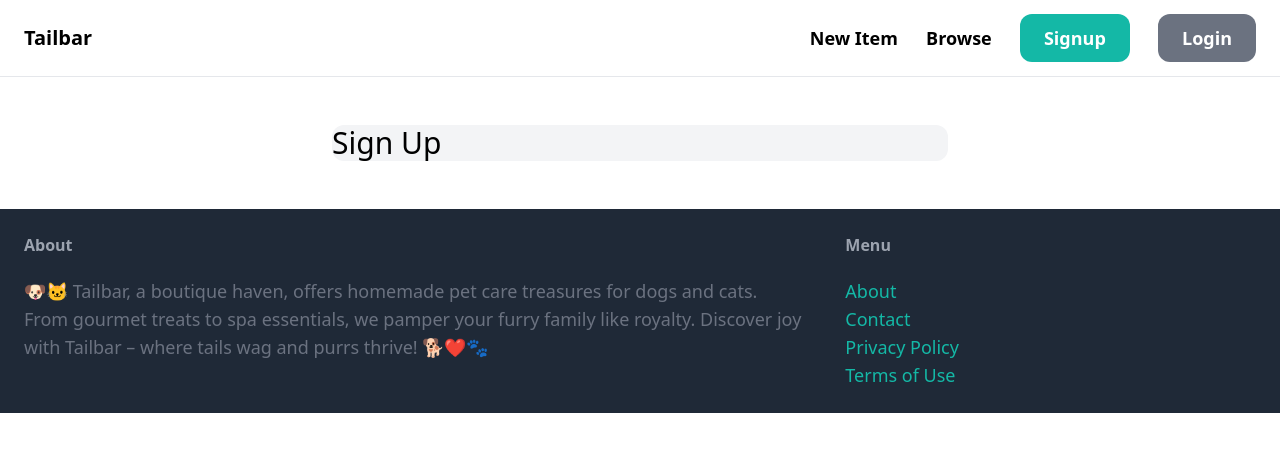
After one commit to iamlydial/tailbar, a Django app: page /signup/ in a window 1280 px wide. The commit adds this page. Shown: the top 452 px of the page. Run offline with Django 4.2, Linux system fonts and the light colour scheme; some libraries are stand-ins or nearby versions.

Commit message:
added signup pages, view, url

```diff
--- /dev/null
+++ b/tailbar/core/forms.py
@@ -0,0 +1,8 @@
+from django import forms
+from django.contrib.auth.forms import UserCreationForm
+from django.contrib.auth.models import User
+
+class SignupForm(UserCreationForm):
+    class Meta:
+        model = User
+        fields = ('username', 'email', 'password1', 'password2')
--- a/tailbar/core/templates/core/base.html
+++ b/tailbar/core/templates/core/base.html
@@ -17,7 +17,7 @@
         >
         <a href="" class="text-lg font-semibold hover:text-gray-500">Browse</a>
         <a
-          href=""
+          href="{% url 'core:signup' %}"
           class="px-6 py-3 text-lg font-semibold bg-teal-500 text-white rounded-xl hover:bg-teal-700"
           >Signup</a
         >
@@ -46,7 +46,7 @@
                 <a href="#" class="text-lg text-teal-500 hover:text-teal-700">About</a>
             </li>
             <li>
-                <a href="{% url 'contact'%}" class="text-lg text-teal-500 hover:text-teal-700">Contact</a>
+                <a href="{% url 'core:contact'%}" class="text-lg text-teal-500 hover:text-teal-700">Contact</a>
             </li>
             <li>
                 <a href="#" class="text-lg text-teal-500 hover:text-teal-700">Privacy Policy</a>
--- /dev/null
+++ b/tailbar/core/templates/core/signup.html
@@ -0,0 +1,6 @@
+{% extends "core/base.html" %} {% block title %}Sign Up{% endblock %}
+{% block content %}
+<div class="w-1/2 my-6 mx-auto bg-gray-100 rounded-xl">
+  <h1 class="mb-6 text-3xl">Sign Up</h1>
+</div>
+{% endblock %}
--- /dev/null
+++ b/tailbar/core/urls.py
@@ -0,0 +1,10 @@
+from django.urls import path
+
+from . import views
+app_name = 'core'
+
+urlpatterns = [
+    path('', views.index, name='index'),
+     path('contact/', views.contact, name='contact'),
+     path('signup/', views.signup, name="signup"),
+]
--- a/tailbar/core/views.py
+++ b/tailbar/core/views.py
@@ -1,6 +1,8 @@
 from django.shortcuts import render
 
 from item.models import Category, Item
+
+from .forms import SignupForm
 
 def index(request):
     items = Item.objects.filter(is_sold=False)[0:6]
@@ -13,3 +15,10 @@ def index(request):
 
 def contact(request):
     return render(request, 'core/contact.html')
+
+def signup(request):
+    form = SignupForm()
+
+    return render(request, 'core/signup.html', {
+        'form': form
+    })
--- a/tailbar/tailbar/urls.py
+++ b/tailbar/tailbar/urls.py
@@ -3,11 +3,8 @@ from django.conf.urls.static import static
 from django.contrib import admin
 from django.urls import path, include
 
-from core.views import index, contact
-
 urlpatterns = [
-    path('', index, name='index'),
+    path('', include('core.urls')),
     path('items/', include('item.urls')),
-    path('contact/', contact, name='contact'),
     path("admin/", admin.site.urls),
 ] + static(settings.MEDIA_URL, document_root =settings.MEDIA_ROOT)
```
